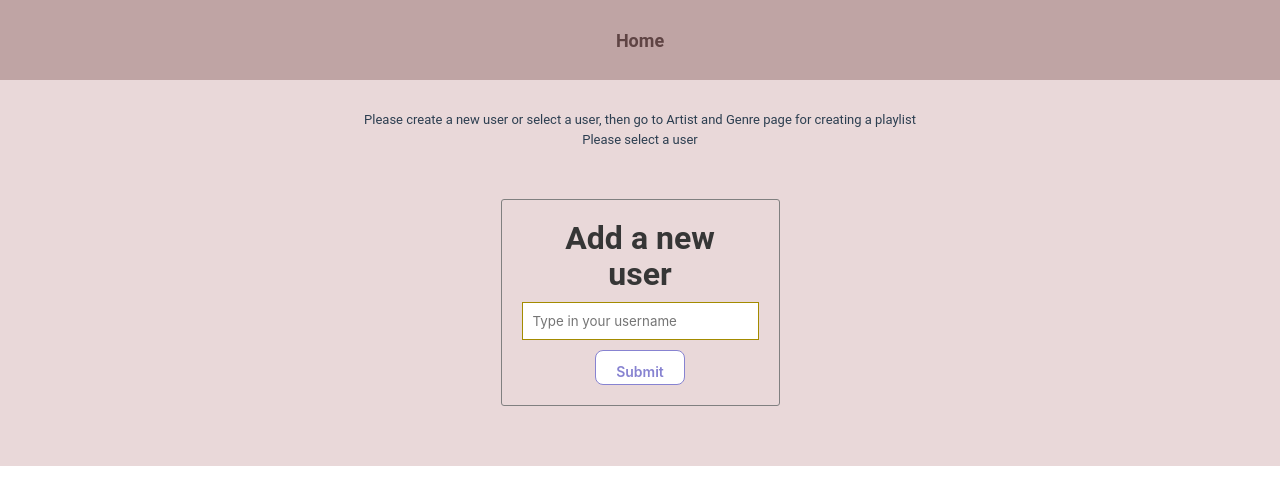
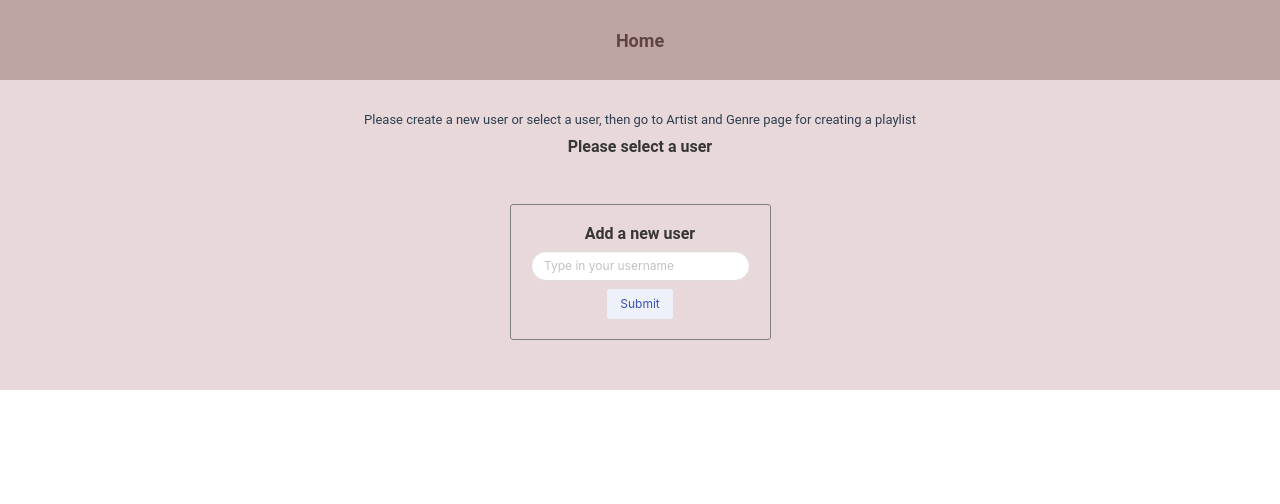
Before and after one commit to cerensolpan/WTMB_Projects, a Vue app in the folder wtmbjs-8/frontend/: page / in a window 1280 px wide. Shown: the top 504 px of the page. Built offline with nearby package versions, Linux system fonts and the light colour scheme; no server answers; what vue-sweetalert2 would draw is missing.

Commit message:
Change release and home page

```diff
--- a/wtmbjs-8/frontend/src/components/new-card.vue
+++ b/wtmbjs-8/frontend/src/components/new-card.vue
@@ -42,8 +42,8 @@ export default {
 article.container
   form(@submit.prevent="onSubmit")
     <h6 class="title is-6"> Add a new {{title}} </h6>
-    <input class="input is-small" v-if="cardType === 'ArtistCard'" v-model="artist" type="text" placeholder="Type in artist name" size=small>
-    <input class="input is-small" v-if="cardType === 'GenreCard'" v-model="genre" type="text" placeholder="Type in genre name">
+    <input class="input is-small is-rounded" v-if="cardType === 'ArtistCard'" v-model="artist" type="text" placeholder="Type in artist name" size=small>
+    <input class="input is-small is-rounded" v-if="cardType === 'GenreCard'" v-model="genre" type="text" placeholder="Type in genre name">
     <input type="submit" value="Submit" class="button is-small is-link is-light" @click="alertAdd()">
 </template>
 
--- a/wtmbjs-8/frontend/src/components/new-user.vue
+++ b/wtmbjs-8/frontend/src/components/new-user.vue
@@ -17,6 +17,10 @@ export default {
       this.addUser(newUser);
       this.user = "";
     },
+
+    alertAdd() {
+      this.$swal("This user is added.");
+    },
   },
 };
 </script>
@@ -24,21 +28,15 @@ export default {
 <template lang="pug">
 article.container
   form(@submit.prevent="onSubmit")
-    h3.title Add a new user
-    input(type="text", v-model="user", placeholder="Type in your username")
-    input.button(
-      type="submit",
-      value="Submit",
-      @click="() => (clicked = true)"
-    )
-  h3.add(v-if="clicked") This user is added.
+    <h6 class="title is-6 mb-2"> Add a new user </h6>
+    input(type="text",class="input is-small is-rounded mb-2", v-model="user", placeholder="Type in your username")
+    <input type="submit" value="Submit" class="button is-small is-link is-light" @click="alertAdd()">
 </template>
 
 <style scoped>
 .container {
   display: inline-block;
   text-align: left;
-  padding: 10px;
   border-radius: 3px;
   min-width: 200px;
 }
@@ -55,48 +53,4 @@ form {
   border-radius: 3px;
   margin: 0px;
 }
-
-.title {
-  margin: 0 auto;
-  width: 200px;
-  text-align: center;
-  -webkit-transition: 0.2s ease all;
-  -moz-transition: 0.2s ease all;
-  -ms-transition: 0.2s ease all;
-  -o-transition: 0.2s ease all;
-  transition: 0.2s ease all;
-}
-
-.title:hover {
-  color: cornflowerblue;
-}
-
-input[type="text"] {
-  flex: 8;
-  padding: 10px;
-  border: 1px solid #a38b00;
-  outline: 0;
-  margin: 10px auto;
-}
-
-input[type="submit"] {
-  color: #8783d1;
-  padding: 10px 20px;
-  border-radius: 8px;
-  background-color: white;
-  border: 1px solid #8783d1;
-  font-size: 14px;
-  font-weight: 600;
-  cursor: pointer;
-}
-
-input[type="submit"]:hover {
-  background-color: #8783d1;
-  color: white;
-}
-
-.add {
-  text-align: center;
-  font-size: 15px;
-}
 </style>
--- a/wtmbjs-8/frontend/src/components/release-song.vue
+++ b/wtmbjs-8/frontend/src/components/release-song.vue
@@ -8,7 +8,7 @@ export default {
   data() {
     return {
       song: "",
-      genre: {},
+      genre: "",
       add_new_genre: null,
       errors: {},
       clicked: false,
@@ -63,51 +63,35 @@ export default {
 </script>
 
 <template lang="pug">
-article.container
-  form.is-flex-direction-column(@submit.prevent="onSubmit")
-    <h6 class="title is-6 ">{{ artist.name }} Release Song</h6>
-      input(type="text",class="is-4  input  is-small is-rounded", v-model="song", placeholder="Type in song")
+article.container.is-inline
+  form.is-flex.is-flex-direction-column.is-flex-wrap-wrap.is-align-content-center.is-justify-content-center.is-align-items-center.p-6(@submit.prevent="onSubmit")
+    <h6 class="title mt-2 mb-2 is-6 ">{{ artist.name }} Release Song</h6>
+      input.mt-2.mb-2(type="text",class="is-4  input  is-small is-rounded", v-model="song", placeholder="Type in song")
       div.select.is-small.is-rounded
         select.is-4(v-model="genre")
-          option(disabled value="") Please select a genre
+          option(disabled value="" selected="genre") Please select a genre
           option(value="add_new_genre") Add a new genre
           option(v-for="genre in genres", v-bind:value="genre._id") {{ genre.name }}
-    input(type="text ",class="is-4  input  is-small is-rounded", v-model="add_new_genre", v-if="genre==='add_new_genre'" placeholder="Type in genre")
-    <input type="submit" value="Release Song" class="button is-small is-warning is-hovered">
+    input(type="text ",class="is-4 mt-2  input  is-small is-rounded", v-model="add_new_genre", v-if="genre==='add_new_genre'" placeholder="Type in genre")
+    <input type="submit" value="Release Song" class="button mt-4 mb-2 is-small is-warning is-hovered">
   h3.add(v-if="clicked")
   h3.add(v-if="JSON.stringify(this.errors) != '{}'") {{ errors }}
 </template>
 
 <style scoped>
 .container {
-  display: inline-block;
-  text-align: left;
-  padding: 10px;
   border-radius: 3px;
 }
 
 form {
-  display: flex;
-  flex-wrap: wrap;
-
-  justify-content: center;
-  align-items: center;
-  text-align: center;
-  padding: 20px;
   border: 1px solid grey;
   border-radius: 3px;
   margin: 0px;
+  background: #ccc2d6;
 }
 
-.title {
-  margin: 10px;
-}
 .select,
 .select select {
   width: 100%;
 }
-
-input {
-  margin: 10px;
-}
 </style>
--- a/wtmbjs-8/frontend/src/components/user-card.vue
+++ b/wtmbjs-8/frontend/src/components/user-card.vue
@@ -5,9 +5,9 @@ export default {
   props: ["user"],
   methods: {
     ...mapActions(["fetchUser", "delUser"]),
-    gotoPlaylist(){
-      this.$router.push('/artist');
-    }
+    gotoPlaylist() {
+      this.$router.push("/artist");
+    },
   },
 };
 </script>
@@ -16,9 +16,9 @@ export default {
 article.card
   img(:src="`https://picsum.photos/300/200?random=${user._id}`", alt="")
   <div class= "userDetail">
-    h1 {{ user.name }}
-    button.select-button(@click="fetchUser(`${user._id} `); gotoPlaylist()") Select
-    button.delete-button(@click="delUser(`${user._id}`)") Delete
+    h1.mb-2 {{ user.name }}
+    button.select-button(@click="fetchUser(`${user._id} `); gotoPlaylist()",class="button is-small is-link is-light mb-2") Select
+    button.delete-button(@click="delUser(`${user._id}`)",class="button is-small is-link is-light") Delete
   </div>
 </template>
 
@@ -43,6 +43,11 @@ h1 {
   margin: 0;
 }
 
+.button,
+.button button {
+  width: 100%;
+}
+
 .card {
   display: flex;
   flex-wrap: wrap;
@@ -53,22 +58,6 @@ h1 {
   border: 1px solid grey;
   border-radius: 3px;
   margin: 20px;
-}
-
-button {
-  color: #8783d1;
-  padding: 10px 20px;
-  border-radius: 8px;
-  background-color: white;
-  border: 1px solid #8783d1;
-  font-size: 14px;
-  font-weight: 600;
-  cursor: pointer;
-  margin: 2px;
-}
-
-button:hover {
-  background-color: #8783d1;
-  color: white;
+  background: #ccc2d6;
 }
 </style>
--- a/wtmbjs-8/frontend/src/views/Home.vue
+++ b/wtmbjs-8/frontend/src/views/Home.vue
@@ -29,8 +29,9 @@ export default {
 main
   section
     span Please create a new user or select a user, then go to Artist and Genre page for creating a playlist
-    h3.selected(v-if="JSON.stringify(user) != '{}'") Selected User: {{ user.name }}
-      button(@click="logOut") Remove the selected user
+    h6.selected.title.is-6.m-2(v-if="JSON.stringify(user) != '{}'") Selected User: {{ user.name }}
+      button(@click="logOut" class="button is-small is-link is-light m-2") Remove the selected user
+    <h6 class="title is-6 m-2" v-else>Please select a user</h6>
     h3(v-else) Please select a user
   section.new
     new-user
@@ -59,21 +60,4 @@ section {
   align-items: center;
   flex-wrap: wrap;
 }
-
-button {
-  color: #8783d1;
-  padding: 10px 20px;
-  border-radius: 8px;
-  background-color: white;
-  border: 1px solid #8783d1;
-  font-size: 14px;
-  font-weight: 600;
-  cursor: pointer;
-  margin: 10px;
-}
-
-button:hover {
-  background-color: #8783d1;
-  color: white;
-}
 </style>
```
Also changed, not shown: 1 other file (tests, documents, lock files or other folders).
